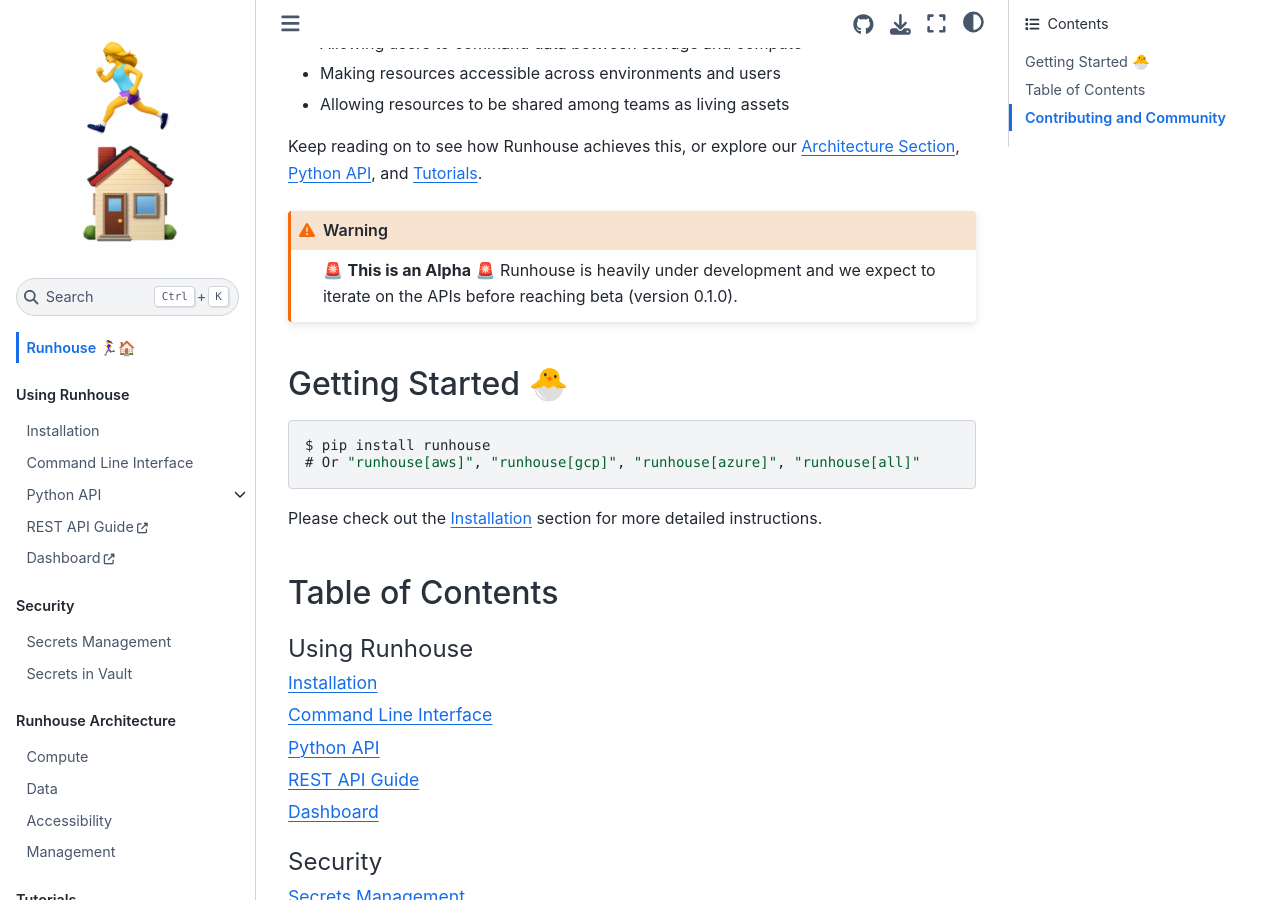
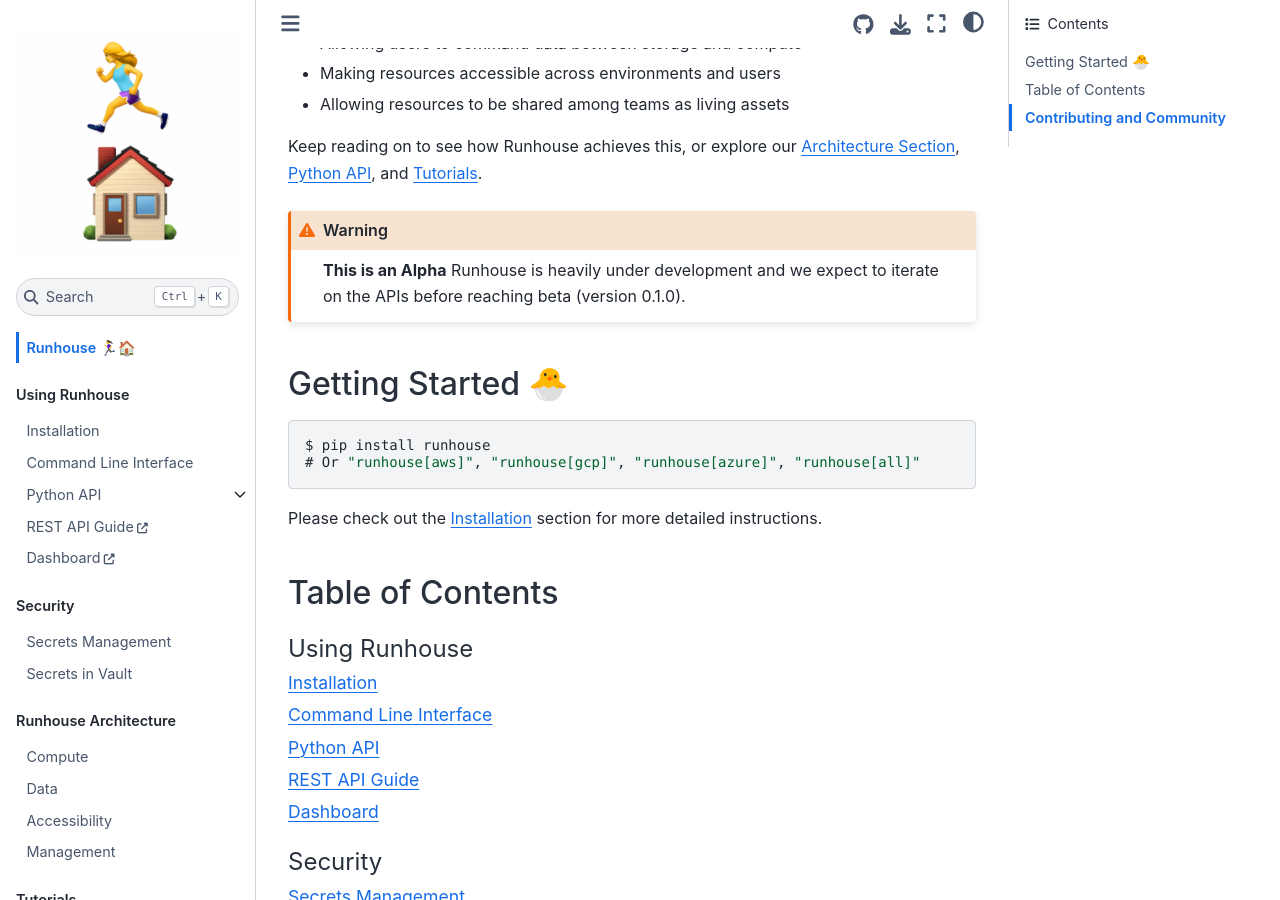
Before and after one commit to run-house/runhouse, a Sphinx documentation site: the page built from docs/index.rst, in a window 1280 px wide and 900 px high, scrolled down 403 px. Built offline with Sphinx 7.4.7 and the Sphinx Book theme 1.1.4, drawn with Linux system fonts in a browser that asks for light colours.

```diff
--- a/docs/index.rst
+++ b/docs/index.rst
@@ -34,7 +34,7 @@ Keep reading on to see how Runhouse achieves this, or explore our
 :ref:`Architecture Section <Compute>`, :ref:`Python API`, and `Tutorials <https://github.com/run-house/tutorials>`_.
 
 .. warning::
-    🚨 **This is an Alpha** 🚨
+    **This is an Alpha**
     Runhouse is heavily under development and we expect to iterate on the APIs before reaching beta (version 0.1.0).
 
 
```
Also changed, not shown: CONTRIBUTING.md (+4 -0 lines), README.md (+5 -0 lines).
